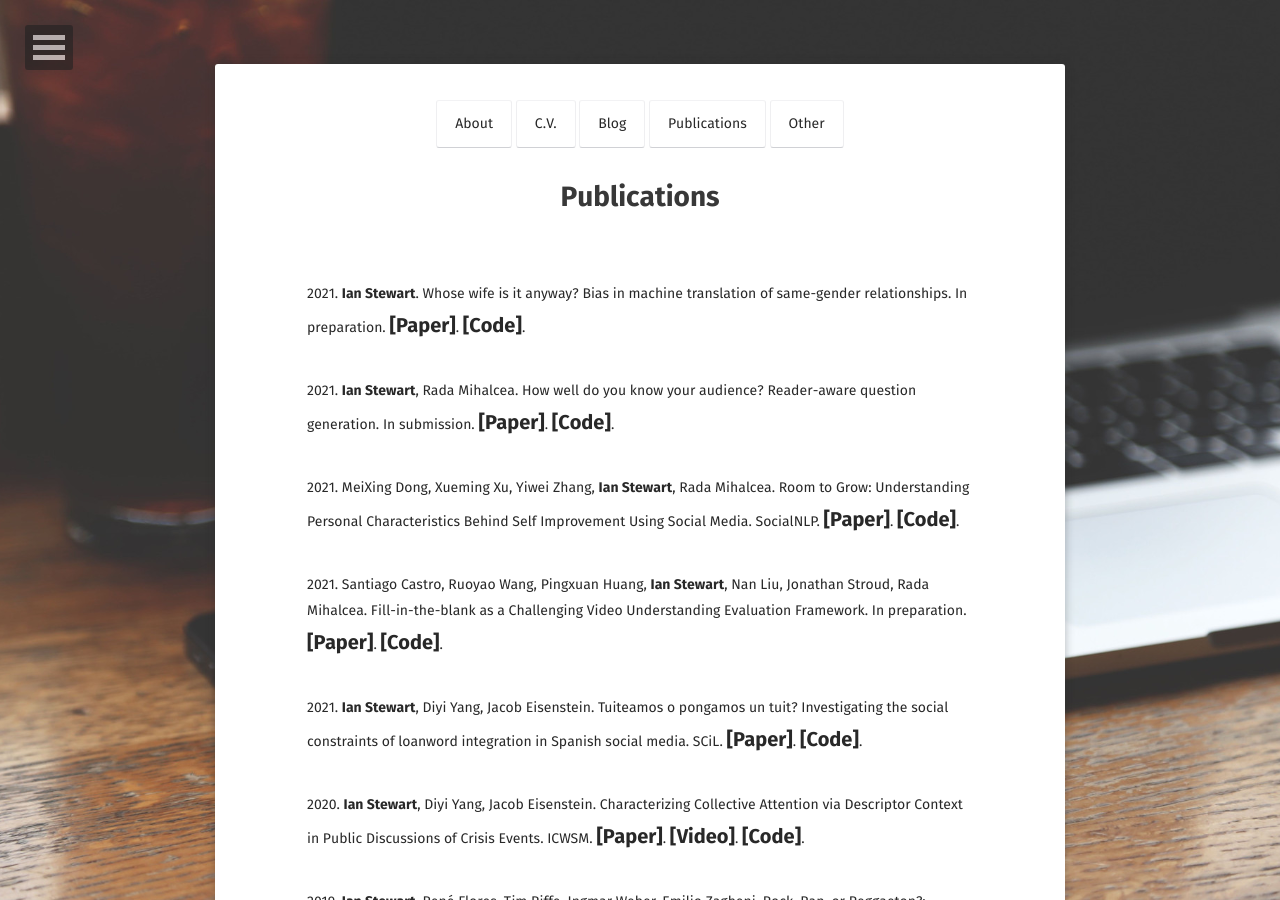
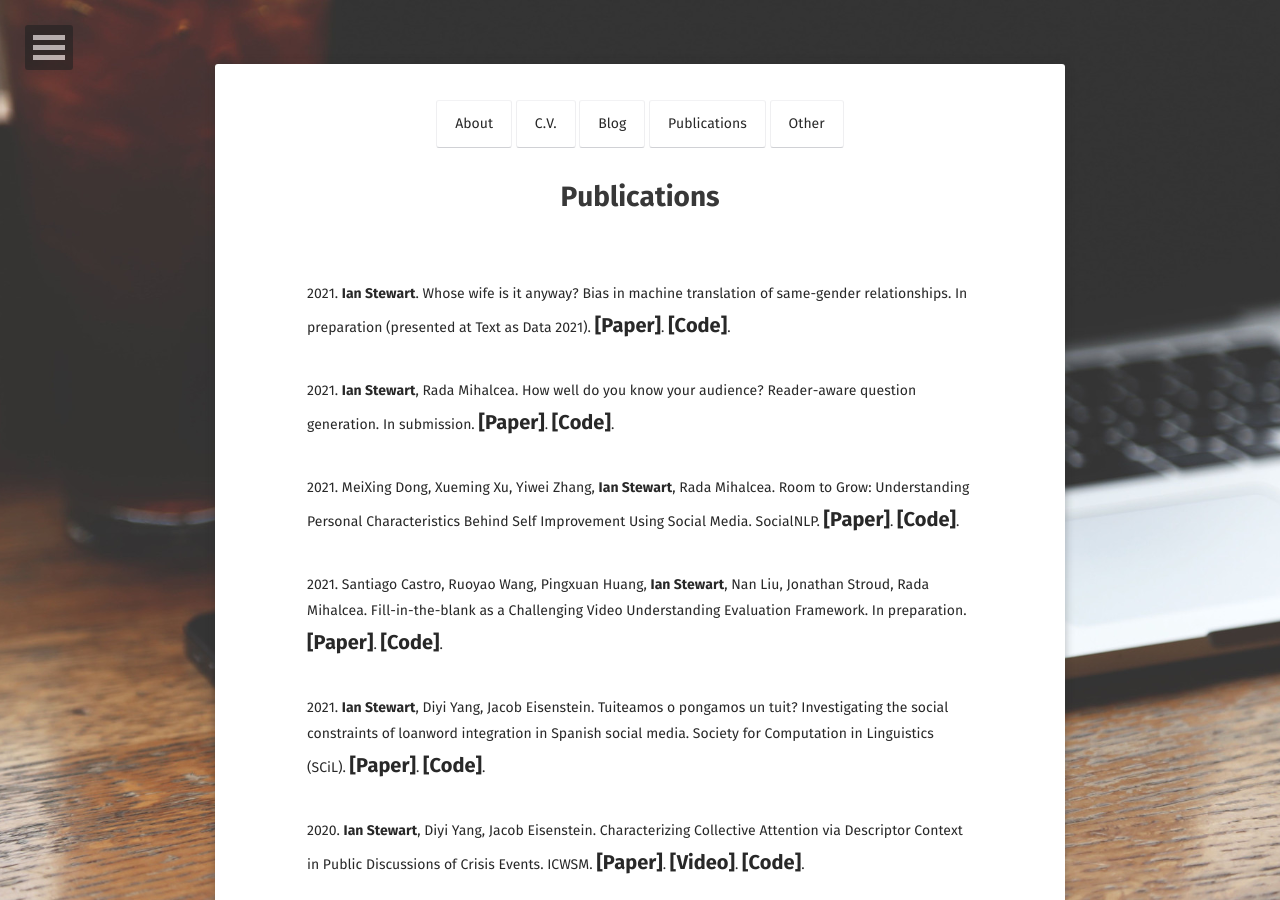
Before and after one commit to ianbstewart/ianbstewart.github.io, a Jekyll site: the page built from publications/index.md, in a window 1280 px wide and 900 px high. Built offline with Jekyll 4.4.1, drawn with Linux system fonts in a browser that asks for light colours; some web fonts are replaced.

Commit message:
cleaning up pubs

```diff
--- a/_posts/2021-02-01-scil-paper.md
+++ b/_posts/2021-02-01-scil-paper.md
@@ -4,7 +4,7 @@ title: "Tuiteamos o pongamos un tuit? Investigating the social constraints of lo
 project: true
 year: 2021
 authors: "<b>Ian Stewart</b>, Diyi Yang, Jacob Eisenstein"
-venue: SCiL
+venue: Society for Computation in Linguistics (SCiL)
 link: "https://scholarworks.umass.edu/scil/vol4/iss1/27/"
 code_link: "https://github.com/ianbstewart/SCiL_2021_loanword/"
 ---
--- a/_posts/2021-10-30-TADA-poster.md
+++ b/_posts/2021-10-30-TADA-poster.md
@@ -4,7 +4,7 @@ title: "Whose wife is it anyway? Bias in machine translation of same-gender rela
 project: true
 year: 2021
 authors: "<b>Ian Stewart</b>"
-venue: "In preparation"
+venue: "In preparation (presented at Text as Data 2021)"
 link: "../docs/TADA_2021_poster.pdf"
 code_link: ""
 ---
```
